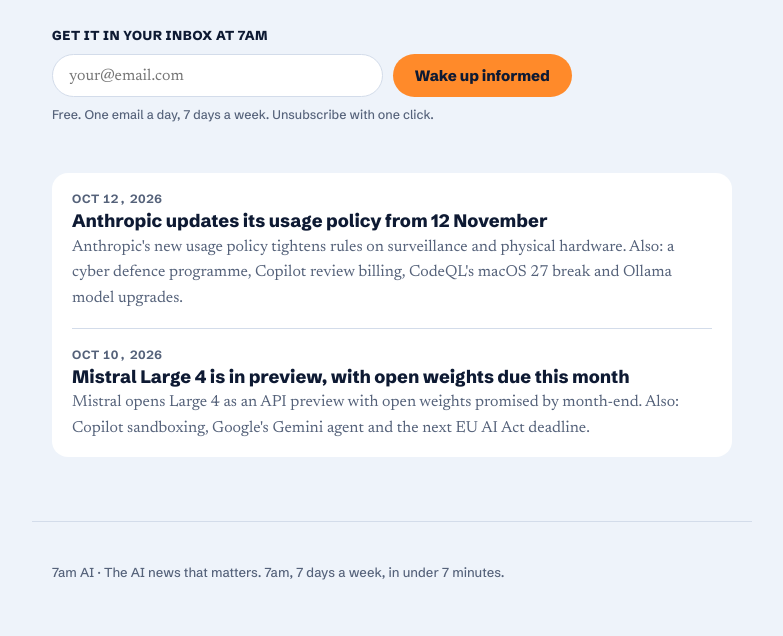
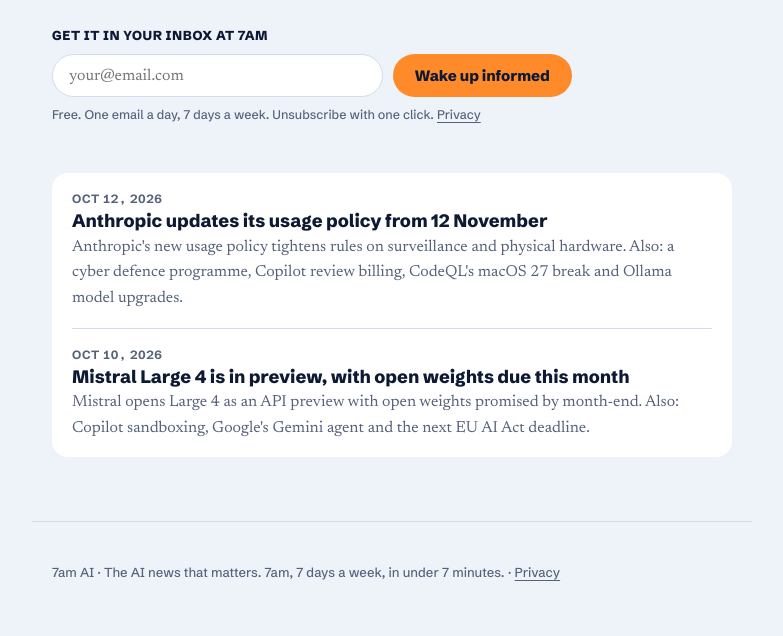
Before and after one commit to Repzei/7amai, a Jekyll site: the page built from index.html, in a window 1280 px wide. Shown: the part 312-948 px from the top of the page, without its empty margins (248-1031 px from the left). Built offline with Jekyll 4.4.1, drawn with Linux system fonts in a browser that asks for light colours.

Commit message:
Privatlivspolitik (EN/DA) med link fra formular og sidefod
Co-Authored-By: Claude Opus 5.5 <noreply@anthropic.com>

```diff
--- a/_data/i18n.yml
+++ b/_data/i18n.yml
@@ -16,6 +16,8 @@ en:
   signup_ok: "Almost there: check your inbox and confirm your email."
   signup_err_email: "That email address does not look right."
   signup_err: "Something went wrong. Please try again in a minute."
+  privacy_label: "Privacy"
+  privacy_url: /privacy/
   legend: "How sure are we?"
   legend_official: "Official: from the company, regulator or authors"
   legend_reported: "Reported: from a named outlet"
@@ -38,6 +40,8 @@ da:
   signup_ok: "Næsten færdig: tjek din indbakke og bekræft din mail."
   signup_err_email: "Den mailadresse ser ikke rigtig ud."
   signup_err: "Noget gik galt. Prøv igen om et minut."
+  privacy_label: "Privatlivspolitik"
+  privacy_url: /da/privacy/
   legend: "Hvor sikre er vi?"
   legend_official: "Officiel: fra firmaet, myndigheden eller forfatterne"
   legend_reported: "Rapporteret: fra et navngivet medie"
--- a/_includes/signup.html
+++ b/_includes/signup.html
@@ -8,7 +8,7 @@
   <!-- Honeypot: skjult for mennesker, bots udfylder det. -->
   <div class="signup-hp" aria-hidden="true"><label for="signup-website">Website</label><input id="signup-website" name="website" type="text" tabindex="-1" autocomplete="off" /></div>
   <input type="hidden" name="lang" value="{{ include.lang }}" />
-  <p class="signup-note">{{ t.signup_note }}</p>
+  <p class="signup-note">{{ t.signup_note }} <a href="{{ t.privacy_url | relative_url }}">{{ t.privacy_label }}</a></p>
   <p class="signup-msg" id="signup-msg" role="status" aria-live="polite" hidden></p>
 </form>
 <script>
--- a/_layouts/default.html
+++ b/_layouts/default.html
@@ -30,7 +30,7 @@
     {{ content }}
   </main>
   <footer class="site-foot">
-    <span>{{ site.title }} · {{ t.tagline }}</span>
+    <span>{{ site.title }} · {{ t.tagline }} · <a href="{{ t.privacy_url | relative_url }}">{{ t.privacy_label }}</a></span>
   </footer>
 </body>
 </html>
--- a/assets/style.css
+++ b/assets/style.css
@@ -129,4 +129,7 @@ h1, h2, h3 { font-family: var(--font-news); line-height: 1.12; text-wrap: balanc
 .signup-msg { margin: 0; font-family: var(--font-news); font-size: 14px; font-weight: 700; padding: 8px 12px; border-radius: 10px; }
 .signup-ok { background: var(--tint); color: var(--ink); border-left: 3px solid var(--sun); }
 .signup-err { background: var(--paper); color: var(--sun-ink); border: 1px solid var(--line); }
+.signup-note a, .site-foot a { color: var(--mist); }
+.legal .issue-body { border-top: 0; }
+.legal .issue-body h3:first-of-type { font-size: 21px; font-weight: 800; }
 .signup-hp { position: absolute; left: -10000px; width: 1px; height: 1px; overflow: hidden; }
```
Also changed, not shown: da/privacy/index.html (added, +45 -0 lines), privacy/index.html (added, +45 -0 lines).
